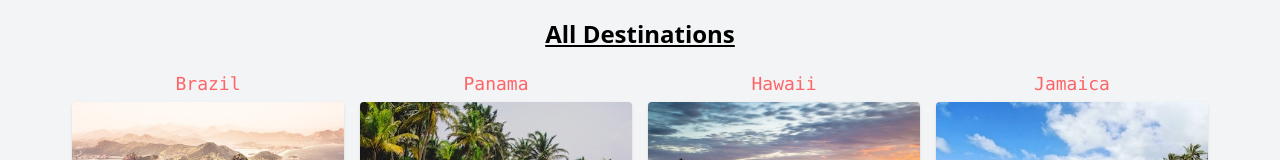
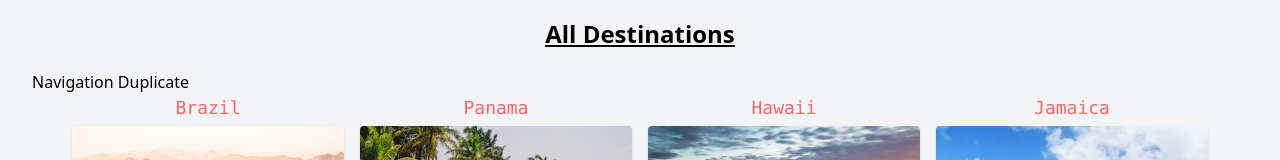
Before and after one commit to aungNyeinChan93/Vue_Router-4, a Vue app: page / in a window 1280 px wide. Shown: the part 158-318 px from the top of the page. Built offline with nearby package versions, Linux system fonts and the light colour scheme.

Commit message:
navigation failure

```diff
--- a/src/views/HomeView.vue
+++ b/src/views/HomeView.vue
@@ -2,13 +2,31 @@
 import sourceData from '@/data.json'
 import { ref } from 'vue';
 import ThePlaceNavigation from '@/components/ThePlaceNavigation.vue';
+import { isNavigationFailure, NavigationFailureType } from 'vue-router';
+import { useRouter } from 'vue-router';
+
+const router = useRouter();
 const destinations = ref(sourceData.destinations)
 
+const navigationError = async () => {
+  const failure = await router.push('/');
+  if (isNavigationFailure(failure, NavigationFailureType.duplicated)) {
+    console.log(failure.to);
+    console.log(failure.from.fullPath);
+  }
+}
+/*
+NavigationFailureType.aborted	Navigation was canceled before completing.
+NavigationFailureType.duplicated	Tried navigating to the same route without changes.
+NavigationFailureType.cancelled	A new navigation occurred before the previous one finished.
+NavigationFailureType.redirected	Navigation was redirected to another route.
+*/
 </script>
 
 <template>
   <main>
     <h1 class="text-2xl text-center underline mb-5 font-bold">All Destinations</h1>
+    <button @click="navigationError">Navigation Duplicate</button>
     <div class="grid grid-cols-4 gap-4 px-10">
       <ThePlaceNavigation :destinations="destinations" />
     </div>
```
